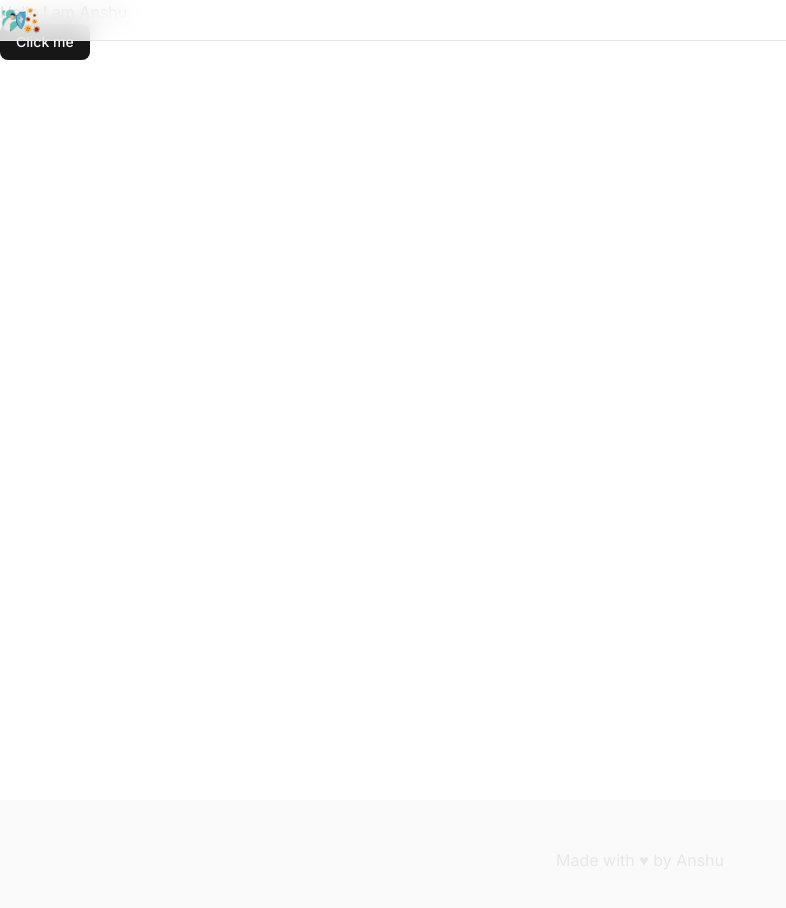
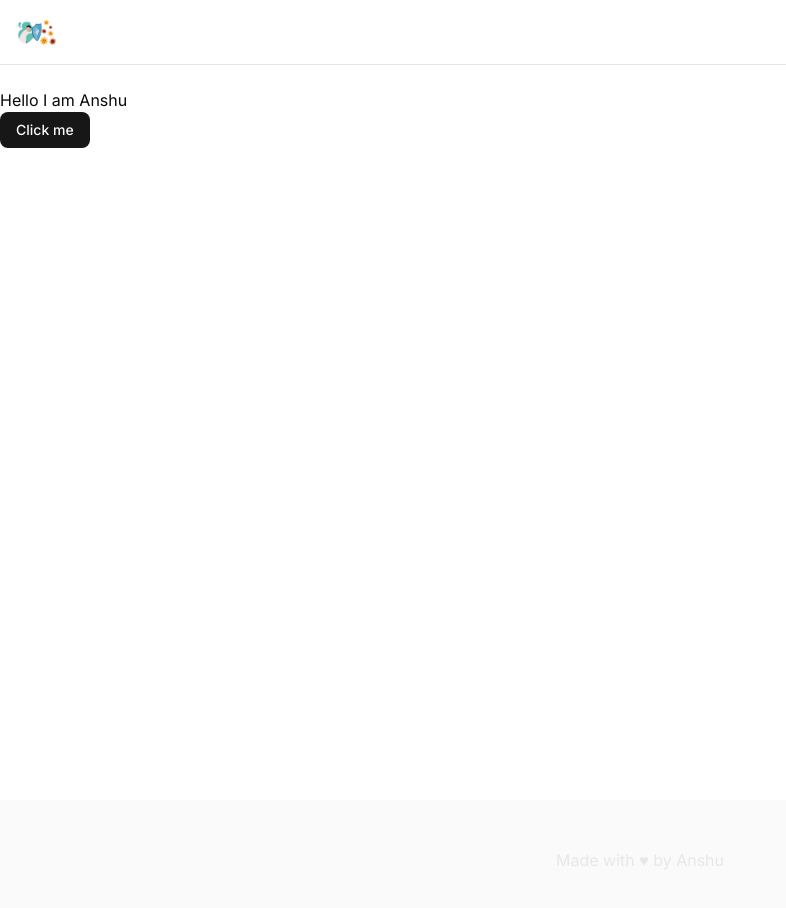
Before and after one commit to ashuu021/doctor-desktop, a Next.js app: page / in a window 1280 px wide. Shown: the top 908 px of the page, without its empty margins (0-786 px from the left). Built offline with nearby package versions, Linux system fonts and the light colour scheme.

Commit message:
update Home component with padding and adjust header navigation styling

```diff
--- a/app/page.js
+++ b/app/page.js
@@ -2,7 +2,7 @@ import { Button } from "@/components/ui/button";
 
 
 export default function Home() {
-  return <div> Hello I am Anshu
+  return <div className="py-22"> Hello I am Anshu
     <br/>
     <Button>Click me</Button>
      </div>
--- a/components/header.jsx
+++ b/components/header.jsx
@@ -5,13 +5,13 @@ import React from "react";
 const Header = () => {
   return (
     <header className=" fixed top-0 w-full border-b bg-background/80 backdrop-blur-md z-10 supports-backdrop-filter:bg-baclground/60" >
-      <nav>
+      <nav className="container mx-auto px-4 h-16 flex items-center justify-between">
         <Link href="/">
           <Image
             src="/logo.png"
             alt="doctor-desktop-logo"
             width={200}
-            height={60}
+            height={80}
             className="h-10 w-auto object-contain"
           />
         </Link>
```
